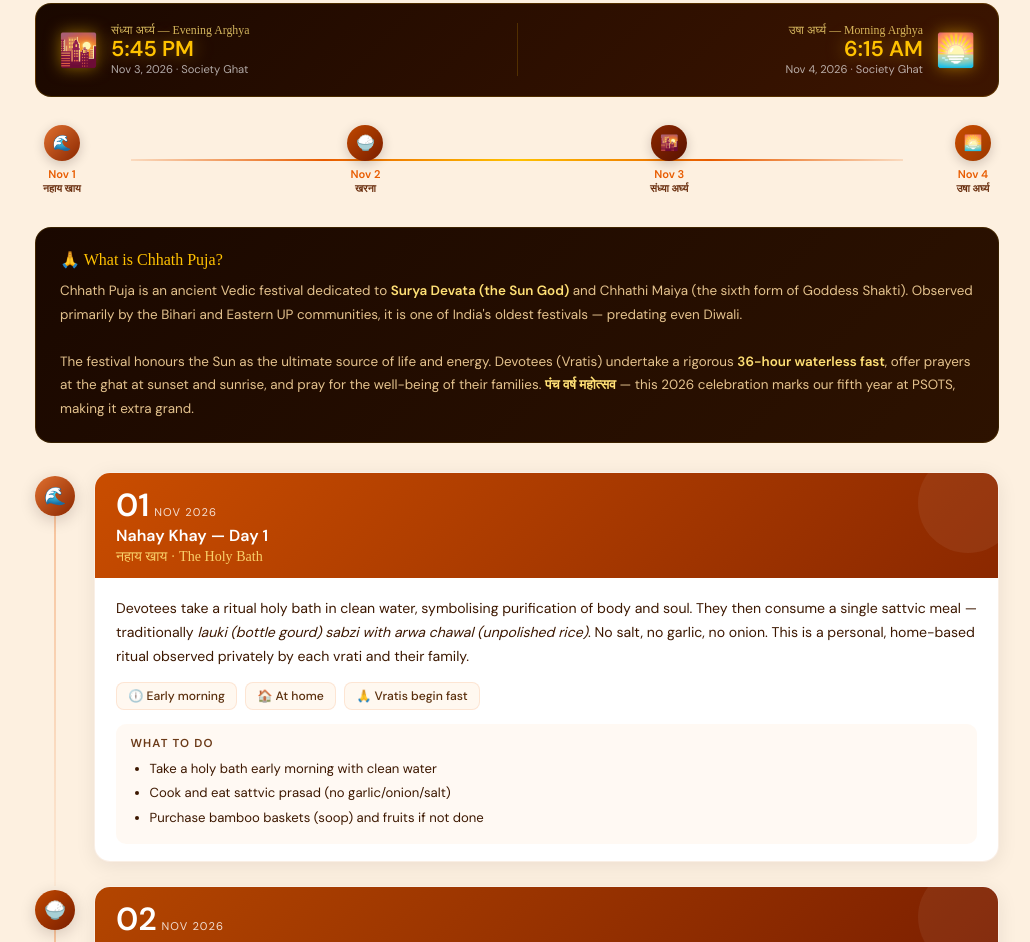
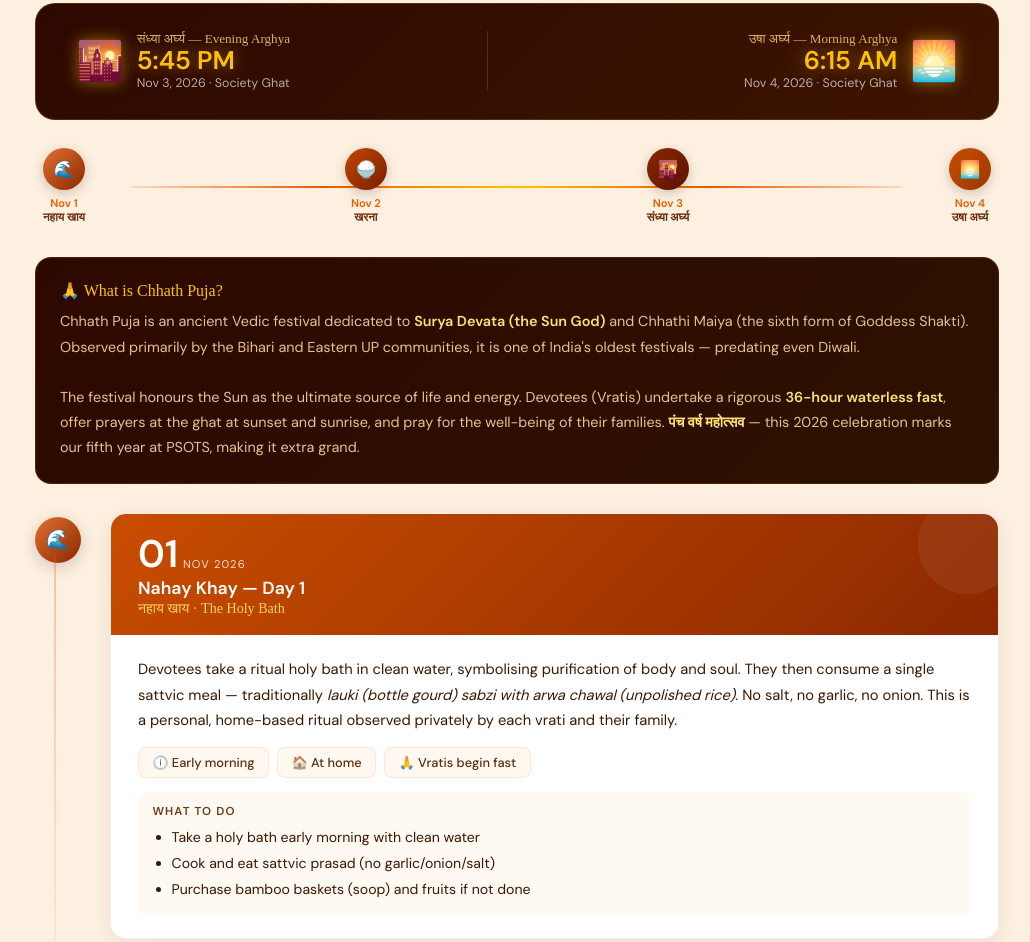
Before and after one commit to pushkalkishorepersonal/PSOTS-ChhathPuja, a plain HTML site: page pages/schedule.html in a window 1280 px wide. Shown: the part 540-1482 px from the top of the page, without its empty margins (123-1153 px from the left). Drawn offline with Linux system fonts and the light colour scheme; no server answers; a web font is replaced by a local one.

Commit message:
design: premium 5th year makeover

```diff
--- a/pages/schedule.html
+++ b/pages/schedule.html
@@ -5,15 +5,15 @@
   <title>Schedule — PSOTS Chhath 2026</title>
   <link href="https://fonts.googleapis.com/css2?family=Yatra+One&family=Playfair+Display:ital,wght@0,700;0,900&family=DM+Sans:wght@400;500;600&display=swap" rel="stylesheet">
   <link rel="stylesheet" href="../css/style.css"/>
-  <script src="../config.js"></script>
+  <script src="../js/config.js"></script>
   <style>
   /* ── Arghya highlight strip ── */
-  .arghya-strip{display:grid;grid-template-columns:1fr auto 1fr;align-items:center;gap:.8rem;background:linear-gradient(135deg,#1a0800,#3d1500);border-radius:16px;padding:1.2rem 1.4rem;margin-bottom:1.8rem;border:1px solid rgba(255,194,0,.18)}
+  .arghya-strip{display:grid;grid-template-columns:1fr auto 1fr;align-items:center;gap:.8rem;background:linear-gradient(135deg,#2d0800,#3d1500);border-radius:16px;padding:1.2rem 1.4rem;margin-bottom:1.8rem;border:1px solid rgba(255,194,0,.18)}
   .ah-item{display:flex;align-items:center;gap:.8rem}
   .ah-item:last-child{flex-direction:row-reverse;text-align:right}
   .ah-icon{font-size:2rem;flex-shrink:0;filter:drop-shadow(0 0 8px rgba(255,194,0,.5))}
   .ah-label{font-family:'Yatra One',serif;font-size:.74rem;color:rgba(255,224,117,.8);margin-bottom:.08rem}
-  .ah-time{font-family:'DM Sans',sans-serif;font-weight:900;font-size:1.35rem;color:var(--gold);line-height:1;text-shadow:0 0 18px rgba(255,194,0,.5)}
+  .ah-time{font-family:'DM Sans',sans-serif;font-weight:900;font-size:clamp(1.1rem,4.5vw,1.35rem);color:var(--gold);line-height:1;text-shadow:0 0 18px rgba(255,194,0,.5)}
   .ah-date{font-size:.7rem;color:rgba(255,255,255,.65);margin-top:.1rem}
   .ah-div{width:1px;background:rgba(255,194,0,.18);align-self:stretch}
 
@@ -65,7 +65,7 @@
   .day-todo ul li{font-size:.82rem;color:#3d1800;line-height:1.65;margin-bottom:.18rem}
 
   /* ── What is Chhath explainer ── */
-  .explainer{background:linear-gradient(135deg,#1a0800,#2d1200);border-radius:16px;padding:1.4rem 1.5rem;margin-bottom:1.8rem;border:1px solid rgba(255,194,0,.12)}
+  .explainer{background:linear-gradient(135deg,#2d0800,#2d1200);border-radius:16px;padding:1.4rem 1.5rem;margin-bottom:1.8rem;border:1px solid rgba(255,194,0,.12)}
   .exp-title{font-family:'Yatra One',serif;font-size:1rem;color:var(--gold);margin-bottom:.6rem;display:flex;align-items:center;gap:.5rem}
   .exp-body{font-size:.84rem;color:rgba(255,220,160,.88);line-height:1.75}
   .exp-body b{color:rgba(255,224,117,1)}
@@ -73,6 +73,7 @@
   /* ── Logistics grid ── */
   .logistics{display:grid;grid-template-columns:1fr 1fr;gap:.7rem;margin-bottom:.6rem}
   @media(max-width:500px){.logistics{grid-template-columns:1fr}}
+  @media(min-width:900px){.logistics{grid-template-columns:1fr 1fr 1fr}}
   .log-item{background:#fff8f0;border:1px solid rgba(232,92,0,.1);border-radius:12px;padding:.85rem 1rem;display:flex;align-items:flex-start;gap:.7rem}
   .log-icon{font-size:1.4rem;flex-shrink:0;margin-top:.05rem}
   .log-title{font-size:.8rem;font-weight:700;color:var(--ink);margin-bottom:.18rem}
@@ -88,6 +89,33 @@
   .reveal-l{opacity:0;transform:translateX(-24px);transition:opacity .55s ease,transform .55s cubic-bezier(.22,1,.36,1)}
   .reveal-l.seen{opacity:1;transform:none}
   .d1{transition-delay:.08s}.d2{transition-delay:.16s}.d3{transition-delay:.24s}.d4{transition-delay:.32s}
+
+  /* ── Desktop enhancements ── */
+  @media(min-width:768px){
+    .arghya-strip{grid-template-columns:1fr 60px 1fr;gap:1.2rem;padding:1.5rem 2rem;border-radius:20px}
+    .ah-icon{font-size:2.4rem}
+    .ah-label{font-size:.82rem}
+    .ah-time{font-size:clamp(1.3rem,3vw,1.6rem)}
+    .ah-date{font-size:.78rem}
+    .day-card-head{padding:1.3rem 1.7rem 1.1rem}
+    .day-num{font-size:2.4rem}
+    .day-ritual-name{font-size:1.1rem}
+    .day-body{padding:1.4rem 1.7rem}
+    .day-desc{font-size:.92rem}
+    .day-fact{font-size:.8rem;padding:.38rem .85rem}
+    .day-todo ul li{font-size:.88rem}
+    .tl-dot{width:42px;height:42px;font-size:1.05rem}
+    .tl-label{font-size:.72rem}
+    .exp-body{font-size:.9rem}
+  }
+  @media(min-width:1024px){
+    .arghya-strip{padding:1.7rem 2.5rem}
+    .day-section{gap:0 1.8rem}
+    .day-circle{width:46px;height:46px;font-size:1.2rem}
+    .log-item{padding:1rem 1.2rem;border-radius:14px}
+    .log-title{font-size:.84rem}
+    .log-text{font-size:.8rem}
+  }
   </style>
   <link rel="icon" href="../images/logo-hindi.png" type="image/png">
   <link rel="apple-touch-icon" href="../images/logo-main.png">
```
